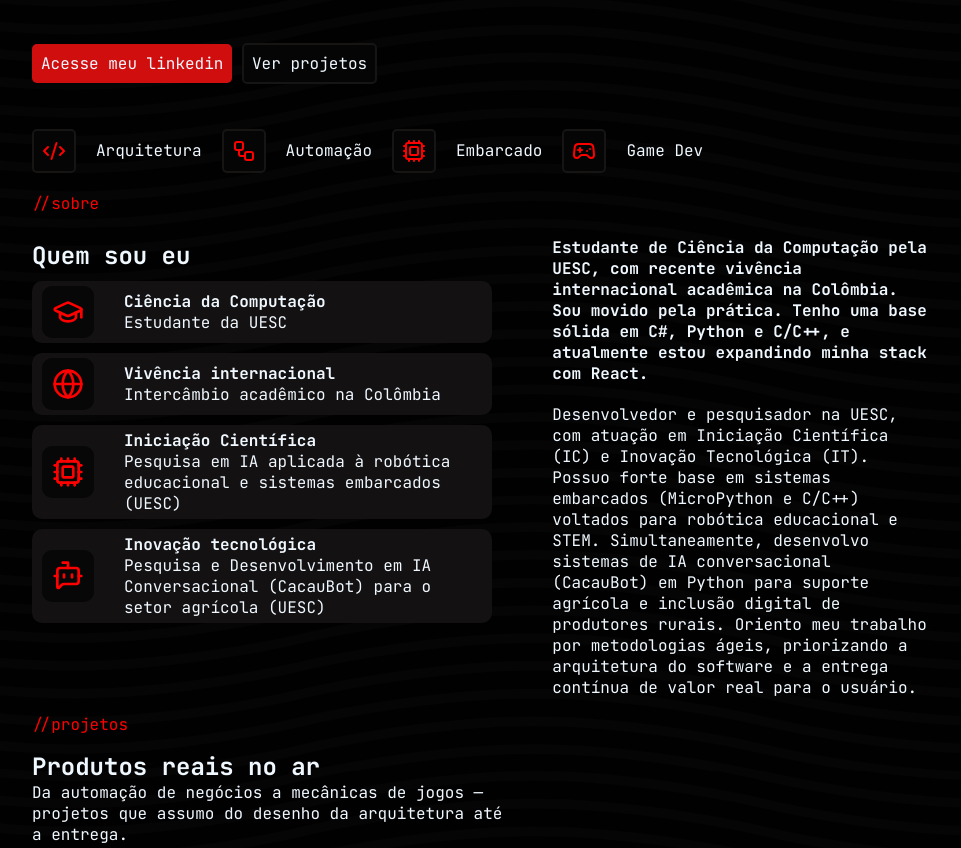
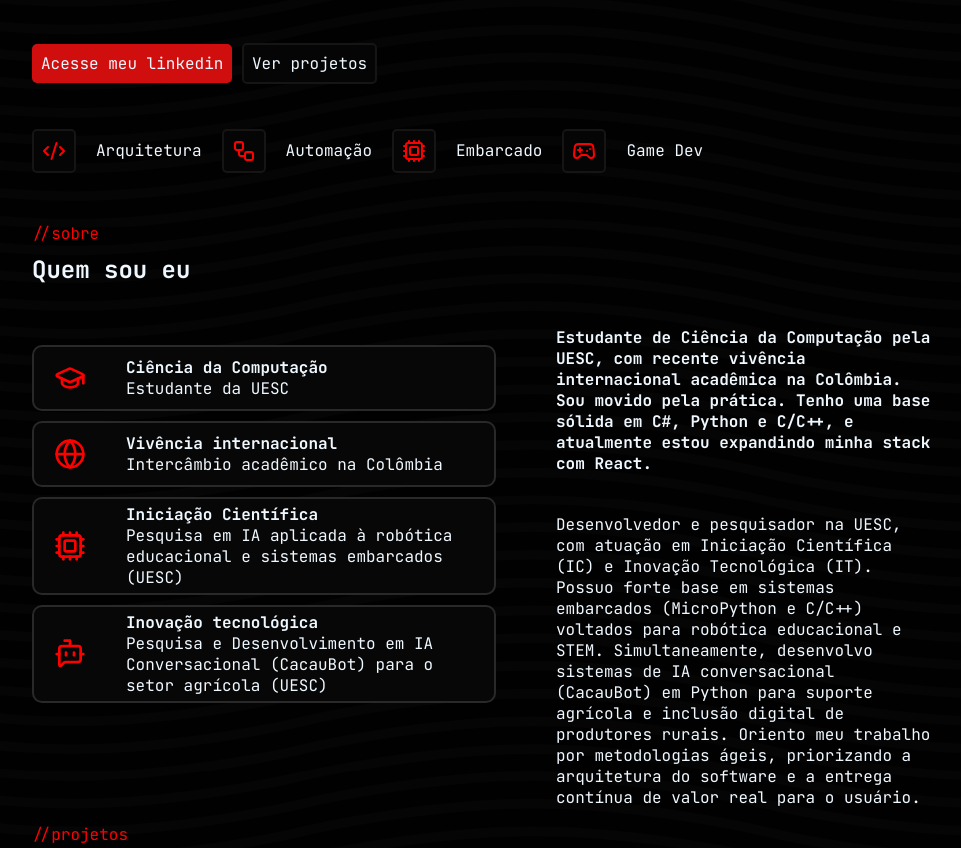
Before and after one commit to GabrielLazuli/portfolio, a plain HTML site: page index.html in a window 1280 px wide. Shown: the part 454-1302 px from the top of the page, without its empty margins (158-1119 px from the left). Drawn offline with Linux system fonts and the light colour scheme.

```diff
--- a/index.html
+++ b/index.html
@@ -48,9 +48,8 @@
             <div id="sobre">
 
                 <div id="experiencias">
-                    <p class="estilo_vermelho">//sobre</p>
-                    <h2>Quem sou eu</h2>
-
+                    <p class="estilo_vermelho" style="margin-bottom: 0px;">//sobre</p>
+                    <h2 style="margin-bottom: 50px;">Quem sou eu </h2>
                     <div class="icon">
                         <div style="background-color: #070707; padding: 10px 10px; border-radius: 10px;">
                             <svg xmlns="http://www.w3.org/2000/svg" width="30" height="30" viewBox="0 0 24 24" fill="none" stroke="currentColor" stroke-width="2" stroke-linecap="round" stroke-linejoin="round" class="lucide lucide-graduation-cap-icon lucide-graduation-cap"><path d="M21.42 10.922a1 1 0 0 0-.019-1.838L12.83 5.18a2 2 0 0 0-1.66 0L2.6 9.08a1 1 0 0 0 0 1.832l8.57 3.908a2 2 0 0 0 1.66 0z"/><path d="M22 10v6"/><path d="M6 12.5V16a6 3 0 0 0 12 0v-3.5"/></svg>
@@ -89,7 +88,7 @@
                 </div>
                 <div id="descricao">
                     <h4>Estudante de Ciência da Computação pela UESC, com recente vivência internacional acadêmica na Colômbia. Sou movido pela prática. Tenho uma base sólida em C#, Python e C/C++, e atualmente estou expandindo minha stack com React.</h4>
-                    <h4 style="font-weight: normal; margin-top: 100xp;">Desenvolvedor e pesquisador na UESC, com atuação em Iniciação Científica (IC) e Inovação Tecnológica (IT). Possuo forte base em sistemas embarcados (MicroPython e C/C++) voltados para robótica educacional e STEM. Simultaneamente, desenvolvo sistemas de IA conversacional (CacauBot) em Python para suporte agrícola e inclusão digital de produtores rurais. Oriento meu trabalho por metodologias ágeis, priorizando a arquitetura do software e a entrega contínua de valor real para o usuário.</h4>
+                    <h4 style="font-weight: normal; margin-top: 20px;">Desenvolvedor e pesquisador na UESC, com atuação em Iniciação Científica (IC) e Inovação Tecnológica (IT). Possuo forte base em sistemas embarcados (MicroPython e C/C++) voltados para robótica educacional e STEM. Simultaneamente, desenvolvo sistemas de IA conversacional (CacauBot) em Python para suporte agrícola e inclusão digital de produtores rurais. Oriento meu trabalho por metodologias ágeis, priorizando a arquitetura do software e a entrega contínua de valor real para o usuário.</h4>
                 </div>
             </div>
 
--- a/style.css
+++ b/style.css
@@ -24,6 +24,7 @@
   max-width: 900px; /* largura máxima do conteúdo no centro */
   margin: 2rem auto;
   background-color: #010101;
+
   display: flex;
   align-items: center;
   gap: 500px;
@@ -93,13 +94,14 @@
 }
 
 #experiencias {
+  margin-top: 30px;
   display: flex;
   flex-direction: column;
   gap: 10px;
 }
 
 #descricao {
-  margin-top: 60px;
+  margin-top: 150px;
   display: flex;
   flex-direction: column;
   gap: 20px;
@@ -114,8 +116,9 @@
   margin-top: 0px;
   display: flex;
   align-items: center;
-  background-color: #131111;
+  background-color: #070707;
   max-width: max-content;
+  border: 2px solid #b1abab34;
   border-radius: 10px;
   padding: 5px 10px 5px 10px;
   gap: 30px;
```
